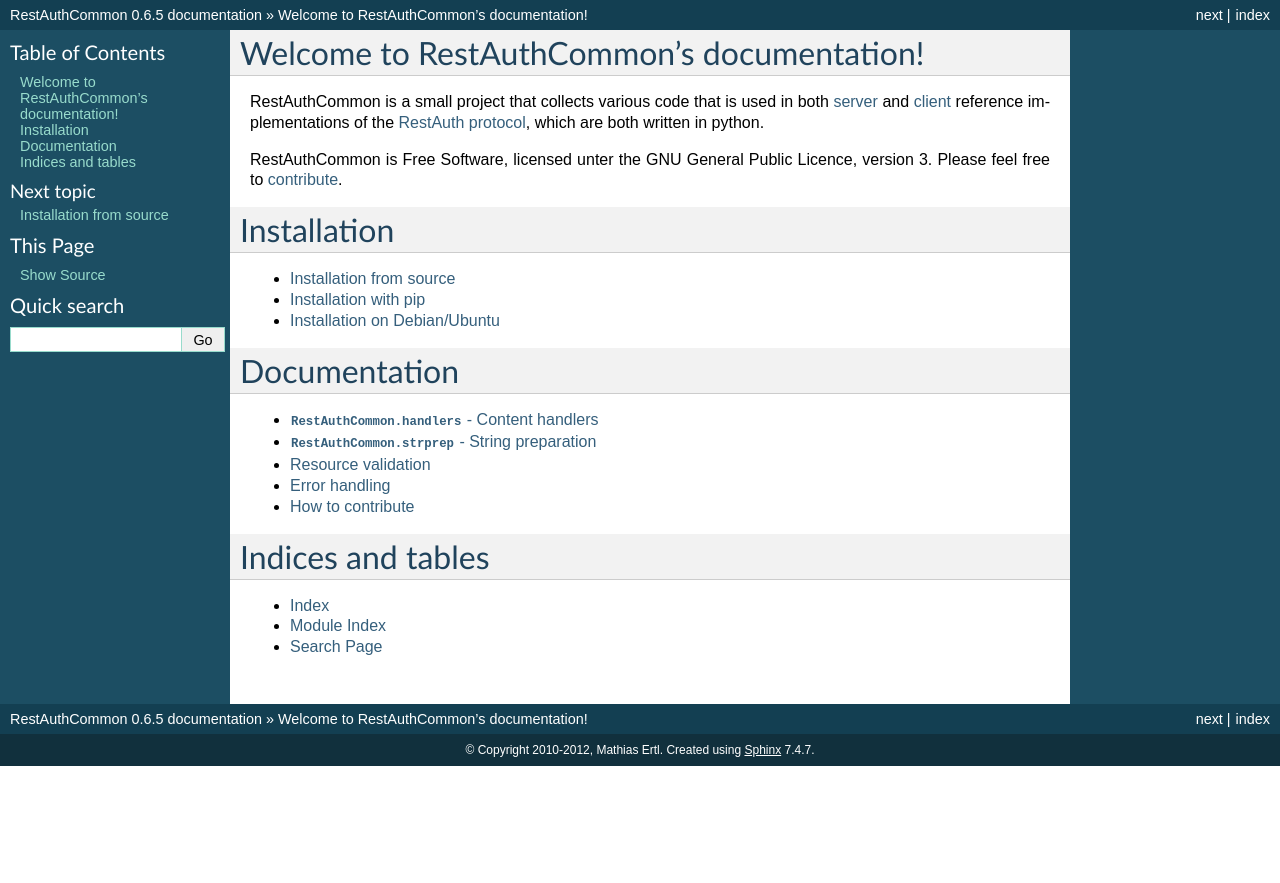
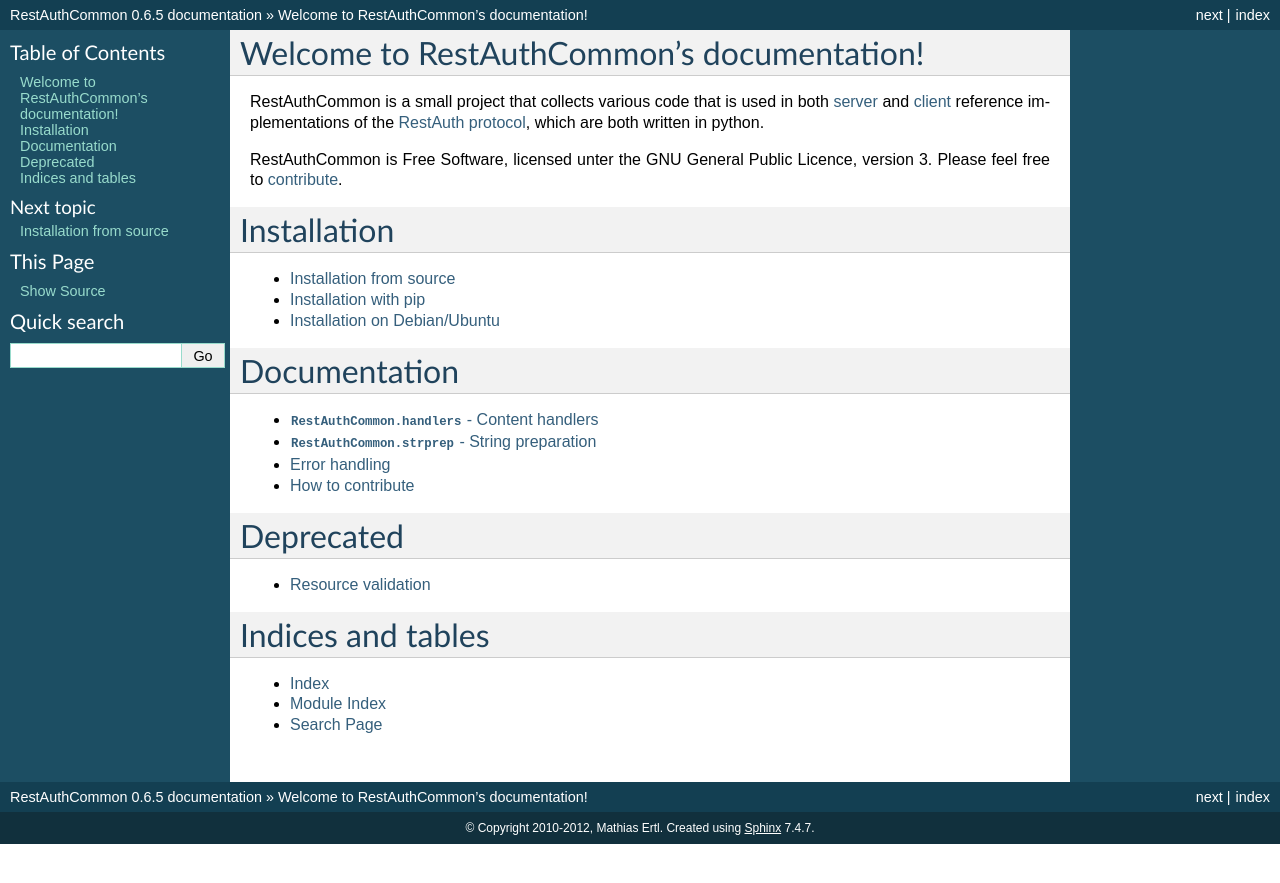
Before and after one commit to RestAuth/RestAuthCommon, a Sphinx documentation site: the page built from doc/index.rst, in a window 1280 px wide. Shown: the top 883 px of the page. Built offline with Sphinx 7.4.7, drawn with Linux system fonts in a browser that asks for light colours; formulas are drawn with MathJax 3.

Commit message:
move validation to deprecated chapter

```diff
--- a/doc/index.rst
+++ b/doc/index.rst
@@ -32,9 +32,16 @@
 
    handlers
    strprep
-   validation
    error
    contribute
+
+Deprecated
+==========
+
+.. toctree::
+   :maxdepth: 1
+
+   validation
 
 Indices and tables
 ==================
```
